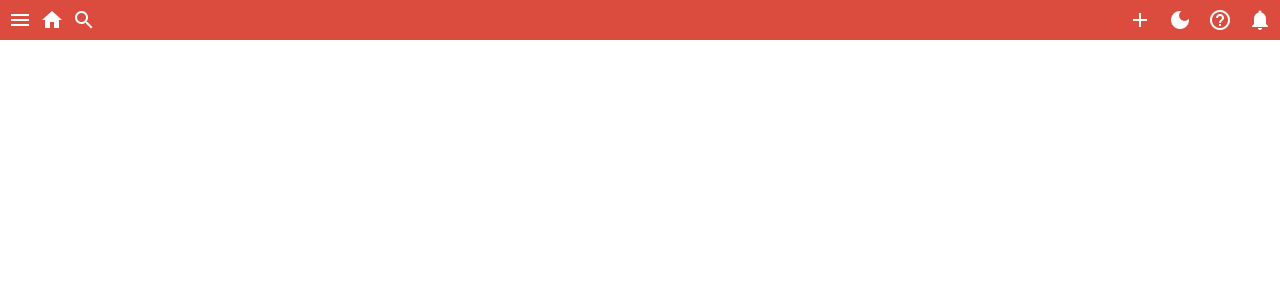
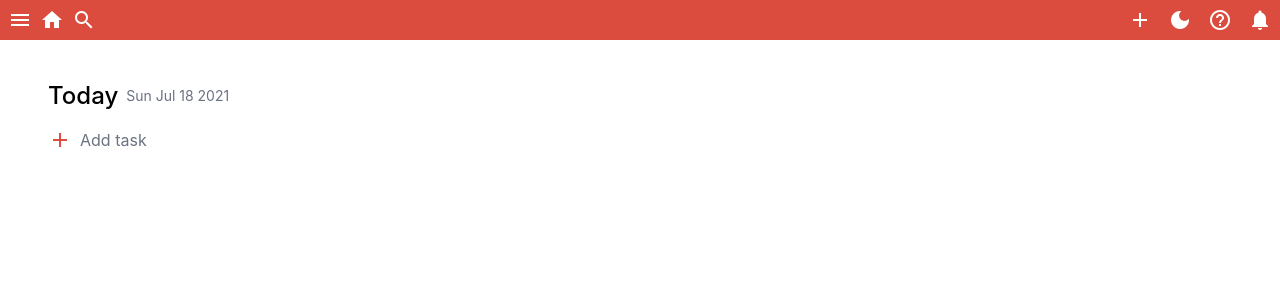
Before and after one commit to mecarito/Drippy, a React (Create React App) app: page / in a window 1280 px wide. Shown: the top 300 px of the page. Built offline with nearby package versions, Linux system fonts and the light colour scheme.

Commit message:
added createtask reducer

```diff
--- a/src/App.tsx
+++ b/src/App.tsx
@@ -1,6 +1,6 @@
 import React from "react";
-import Navbar from "./shared/navbar";
+import Dashboardpage from "./modules/dashboard/dashboardpage";
 
 export default function App() {
-  return <Navbar />;
+  return <Dashboardpage />;
 }
--- /dev/null
+++ b/src/modules/dashboard/dashboardpage.tsx
@@ -0,0 +1,43 @@
+import React from "react";
+import Navbar from "../../shared/components/navbar";
+import { useDispatch, useSelector } from "react-redux";
+import { openAddTaskDialog } from "../../shared/reducers/taskdialog-reducer";
+
+export default function Dashboardpage() {
+  const dispatch = useDispatch();
+  const tasks: [] = useSelector((state: any) => state.createtask.tasks);
+  const Todaydate = new Date().toDateString();
+
+  function opendialog() {
+    dispatch(openAddTaskDialog());
+  }
+
+  return (
+    <div>
+      <Navbar />
+      <div className="mt-20 px-12 flex flex-col gap-y-4">
+        <div className="flex flex-row space-x-2 items-center ">
+          <h1 className="text-2xl font-medium  text-black">Today</h1>
+          <p className="text-sm text-gray-500">{Todaydate}</p>
+        </div>
+        <button
+          className="flex flex-row space-x-2 focus:outline-none
+        cursor-pointer "
+          onClick={opendialog}
+        >
+          <span className="material-icons text-primary">add</span>
+          <p className="text-gray-500 hover:text-primary">Add task</p>
+        </button>
+        <div>
+          {tasks.map((task) => {
+            return (
+              <div key={task}>
+                <h1>{task}</h1>
+              </div>
+            );
+          })}
+        </div>
+      </div>
+    </div>
+  );
+}
--- a/src/redux store/store.ts
+++ b/src/redux store/store.ts
@@ -1,8 +1,10 @@
 import { configureStore } from "@reduxjs/toolkit";
-import addtaskreducer from "../shared/reducers/taskdialog-reducer";
+import opentaskdialog from "../shared/reducers/taskdialog-reducer";
+import createtastreducer from "../shared/reducers/createTask-reducer";
 
 export default configureStore({
   reducer: {
-    openAddTaskDialog: addtaskreducer,
+    openAddTaskDialog: opentaskdialog,
+    createtask: createtastreducer,
   },
 });
--- a/src/shared/addTaskDialog.tsx
+++ b/src/shared/components/addTaskDialog.tsx
@@ -1,15 +1,24 @@
 import React, { useState } from "react";
 import { useDispatch } from "react-redux";
-import { closeAddTaskDialog } from "./reducers/taskdialog-reducer";
+import { closeAddTaskDialog } from "../reducers/taskdialog-reducer";
+import { createTask } from "../reducers/createTask-reducer";
 
 export default function Addtaskdialog() {
   const [disabled, setdisabled] = useState(true);
+  const [task, settask] = useState("");
+
   const dispatch = useDispatch();
 
   function detectInput(event: any) {
     if (event.target.value) {
       setdisabled(false);
+      settask(event.target.value);
     }
+  }
+
+  function saveTask() {
+    dispatch(createTask(task));
+    dispatch(closeAddTaskDialog());
   }
 
   return (
@@ -17,7 +26,7 @@ export default function Addtaskdialog() {
       <div className="flex flex-row justify-between items-center">
         <p className="text-black">Quick Add Task</p>
         <span
-          className="material-icons text-gray-400"
+          className="material-icons text-gray-400 cursor-pointer"
           onClick={() => dispatch(closeAddTaskDialog())}
         >
           close
@@ -35,6 +44,7 @@ export default function Addtaskdialog() {
           className="bg-primary text-white px-2 py-[4px] rounded-[4px]
            disabled:opacity-40"
           disabled={disabled}
+          onClick={saveTask}
         >
           Add task
         </button>
--- a/src/shared/navbar.tsx
+++ b/src/shared/components/navbar.tsx
@@ -4,7 +4,7 @@ import Sidebar from "./sidebar";
 import Dialog from "@material-ui/core/Dialog";
 import Addtaskdialog from "./addTaskDialog";
 import { useSelector, useDispatch } from "react-redux";
-import { openAddTaskDialog } from "./reducers/taskdialog-reducer";
+import { openAddTaskDialog } from "../reducers/taskdialog-reducer";
 
 export default function Navbar() {
   const addtask = useSelector((state: any) => state.openAddTaskDialog.value);
@@ -47,7 +47,7 @@ export default function Navbar() {
         className="fixed "
       >
         <span
-          className="material-icons absolute right-0 mr-4 mt-4"
+          className="material-icons absolute right-0 mr-4 mt-4 cursor-pointer"
           onClick={() => {
             toggleDrawer(false);
           }}
--- /dev/null
+++ b/src/shared/reducers/createTask-reducer.ts
@@ -0,0 +1,18 @@
+import { createSlice } from "@reduxjs/toolkit";
+
+const tasks: any[] = [];
+
+const createTaskSlice = createSlice({
+  name: "createTask",
+  initialState: {
+    tasks: tasks,
+  },
+  reducers: {
+    createTask: (state, action: { payload: any }) => {
+      state.tasks.push(action.payload);
+    },
+  },
+});
+
+export default createTaskSlice.reducer;
+export const { createTask } = createTaskSlice.actions;
```
Also changed, not shown: src/shared/components/sidebar.tsx (renamed from src/shared/sidebar.tsx).
